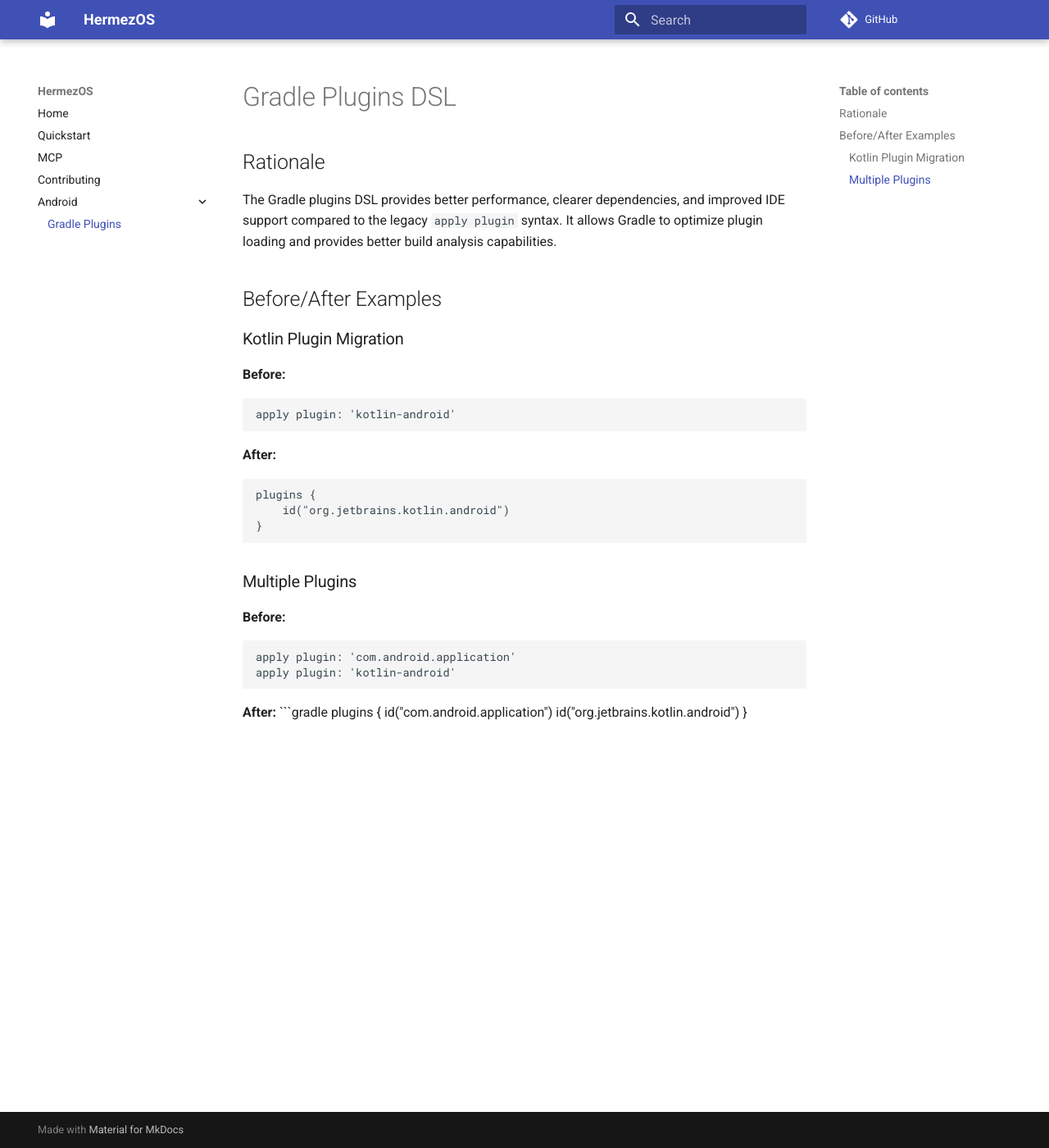
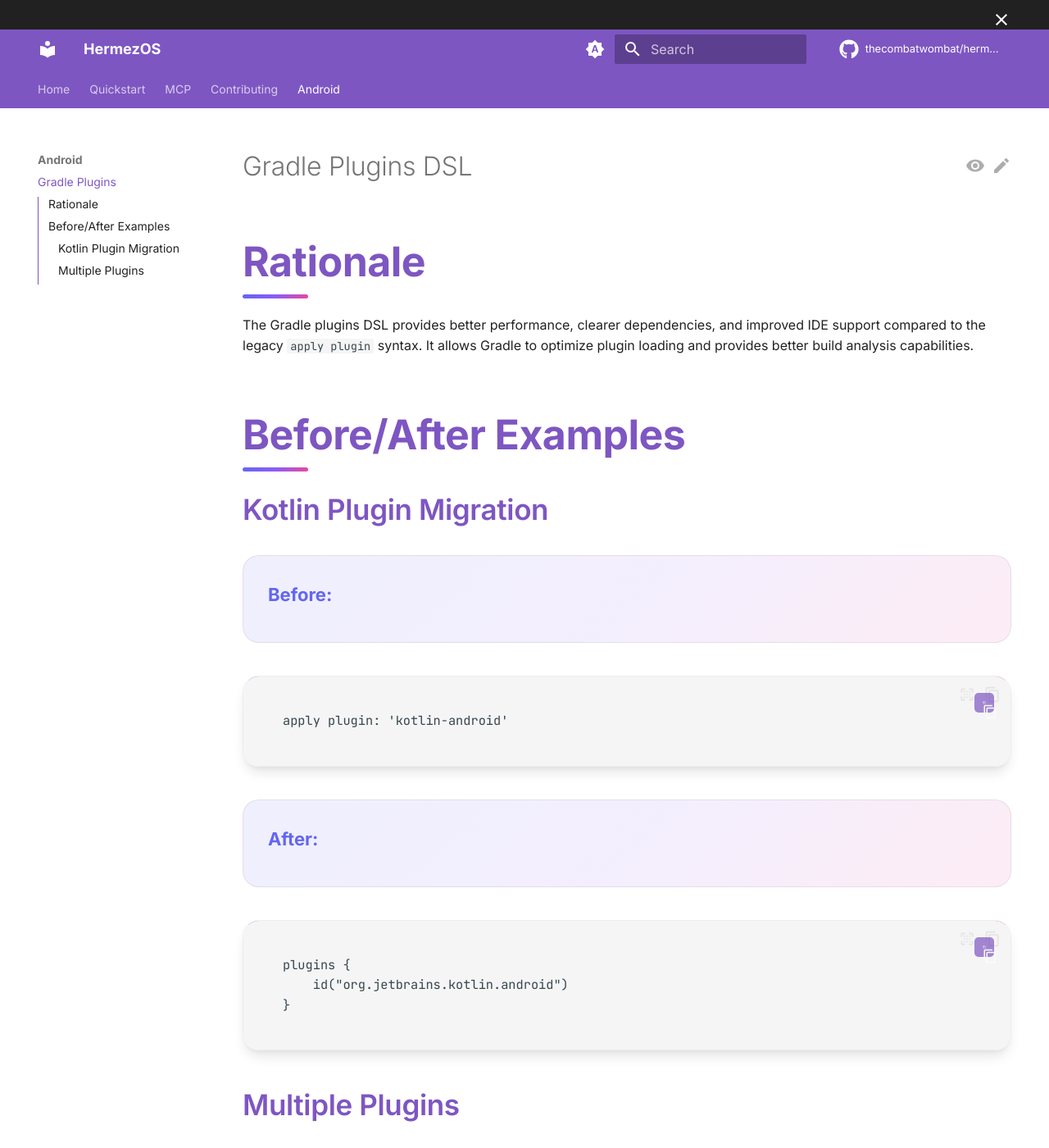
Before and after one commit to thecombatwombat/hermezos, an MkDocs documentation site: the page built from docs/android/gradle_plugins.md, in a window 1280 px wide and 1400 px high. Shown: the whole window at 82% size. Built offline with MkDocs 1.6.1 and Material for MkDocs 9.7.7, drawn with Linux system fonts in a browser that asks for light colours; comment, search, counter and statistics services are not loaded; some of the changed text lies outside the part shown.

Commit message:
styling for docs

```diff
--- /dev/null
+++ b/docs/overrides/main.html
@@ -0,0 +1,203 @@
+{% extends "base.html" %}
+
+{% block extrahead %}
+  <!-- Preload fonts for better performance -->
+  <link rel="preconnect" href="https://fonts.googleapis.com">
+  <link rel="preconnect" href="https://fonts.gstatic.com" crossorigin>
+  <link href="https://fonts.googleapis.com/css2?family=Inter:wght@300;400;500;600;700;800&family=JetBrains+Mono:wght@400;500;600&display=swap" rel="stylesheet">
+
+  <!-- Meta tags for better SEO and social sharing -->
+  <meta property="og:type" content="website">
+  <meta property="og:title" content="HermezOS - Messenger of Unwritten Rules">
+  <meta property="og:description" content="Local-first knowledge registry that transforms your team's unwritten rules into deterministic, AI-ready context packs.">
+  <meta property="og:image" content="{{ config.site_url }}assets/images/hermezos-social.png">
+  <meta property="og:url" content="{{ config.site_url }}">
+  <meta name="twitter:card" content="summary_large_image">
+  <meta name="twitter:title" content="HermezOS - Messenger of Unwritten Rules">
+  <meta name="twitter:description" content="Local-first knowledge registry that transforms your team's unwritten rules into deterministic, AI-ready context packs.">
+  <meta name="twitter:image" content="{{ config.site_url }}assets/images/hermezos-social.png">
+
+  <!-- Favicon and app icons -->
+  <link rel="apple-touch-icon" sizes="180x180" href="{{ 'assets/images/apple-touch-icon.png' | url }}">
+  <link rel="icon" type="image/png" sizes="32x32" href="{{ 'assets/images/favicon-32x32.png' | url }}">
+  <link rel="icon" type="image/png" sizes="16x16" href="{{ 'assets/images/favicon-16x16.png' | url }}">
+  <link rel="manifest" href="{{ 'assets/images/site.webmanifest' | url }}">
+
+  <!-- Custom analytics or tracking code can go here -->
+{% endblock %}
+
+{% block announce %}
+  <!-- Optional announcement bar -->
+  {% if config.extra.announcement %}
+    <div class="md-banner md-banner--warning">
+      <div class="md-banner__inner md-grid md-typeset">
+        {{ config.extra.announcement }}
+      </div>
+    </div>
+  {% endif %}
+{% endblock %}
+
+{% block hero %}
+  {% if page.meta and page.meta.hero %}
+    <div class="md-hero">
+      <div class="md-hero__inner md-grid">
+        <div class="md-hero__content">
+          <h1>{{ page.meta.hero.title | default(config.site_name, true) }}</h1>
+          <p>{{ page.meta.hero.description }}</p>
+          {% if page.meta.hero.cta %}
+            <a href="{{ page.meta.hero.cta.link }}" class="md-button md-button--primary">
+              {{ page.meta.hero.cta.text }}
+            </a>
+          {% endif %}
+        </div>
+      </div>
+    </div>
+  {% endif %}
+{% endblock %}
+
+{% block footer %}
+  <footer class="md-footer">
+    {% if "navigation.footer" in config.theme.features %}
+      {% if page.previous_page or page.next_page %}
+        <nav class="md-footer__inner md-grid" aria-label="{{ lang.t('footer') }}">
+          {% if page.previous_page %}
+            <a href="{{ page.previous_page.url | url }}" class="md-footer__link md-footer__link--prev" aria-label="{{ lang.t('footer.previous') }}: {{ page.previous_page.title | e }}" rel="prev">
+              <div class="md-footer__button md-icon">
+                {% include ".icons/material/arrow-left.svg" %}
+              </div>
+              <div class="md-footer__title">
+                <span class="md-footer__direction">
+                  {{ lang.t("footer.previous") }}
+                </span>
+                <div class="md-ellipsis">
+                  {{ page.previous_page.title }}
+                </div>
+              </div>
+            </a>
+          {% endif %}
+          {% if page.next_page %}
+            <a href="{{ page.next_page.url | url }}" class="md-footer__link md-footer__link--next" aria-label="{{ lang.t('footer.next') }}: {{ page.next_page.title | e }}" rel="next">
+              <div class="md-footer__title">
+                <span class="md-footer__direction">
+                  {{ lang.t("footer.next") }}
+                </span>
+                <div class="md-ellipsis">
+                  {{ page.next_page.title }}
+                </div>
+              </div>
+              <div class="md-footer__button md-icon">
+                {% include ".icons/material/arrow-right.svg" %}
+              </div>
+            </a>
+          {% endif %}
+        </nav>
+      {% endif %}
+    {% endif %}
+    <div class="md-footer-meta md-typeset">
+      <div class="md-footer-meta__inner md-grid">
+        <div class="md-copyright">
+          {% if config.copyright %}
+            <div class="md-copyright__highlight">
+              {{ config.copyright }}
+            </div>
+          {% endif %}
+          <div class="md-copyright__highlight">
+            Made with ❤️ for development teams who value knowledge sharing
+          </div>
+        </div>
+        {% if config.extra.social %}
+          <div class="md-social">
+            {% for social in config.extra.social %}
+              <a href="{{ social.link }}" target="_blank" rel="noopener" title="{{ social.name }}" class="md-social__link">
+                {% include ".icons/" ~ social.icon ~ ".svg" %}
+              </a>
+            {% endfor %}
+          </div>
+        {% endif %}
+      </div>
+    </div>
+  </footer>
+{% endblock %}
+
+{% block scripts %}
+  {{ super() }}
+
+  <!-- Custom JavaScript for enhanced interactions -->
+  <script>
+    // Add smooth scrolling for anchor links
+    document.querySelectorAll('a[href^="#"]').forEach(anchor => {
+      anchor.addEventListener('click', function (e) {
+        e.preventDefault();
+        const target = document.querySelector(this.getAttribute('href'));
+        if (target) {
+          target.scrollIntoView({
+            behavior: 'smooth',
+            block: 'start'
+          });
+        }
+      });
+    });
+
+    // Add copy button functionality to code blocks
+    document.querySelectorAll('.highlight').forEach(block => {
+      const button = document.createElement('button');
+      button.className = 'md-clipboard md-icon';
+      button.title = 'Copy to clipboard';
+      button.innerHTML = '<svg xmlns="http://www.w3.org/2000/svg" viewBox="0 0 24 24"><path d="M19,21H8V7H19M19,5H8A2,2 0 0,0 6,7V21A2,2 0 0,0 8,23H19A2,2 0 0,0 21,21V7A2,2 0 0,0 19,5M16,1H4A2,2 0 0,0 2,3V17H4V3H16V1Z"/></svg>';
+
+      button.addEventListener('click', () => {
+        const code = block.querySelector('code');
+        if (code) {
+          navigator.clipboard.writeText(code.textContent).then(() => {
+            button.innerHTML = '<svg xmlns="http://www.w3.org/2000/svg" viewBox="0 0 24 24"><path d="M21,7L9,19L3.5,13.5L4.91,12.09L9,16.17L19.59,5.59L21,7Z"/></svg>';
+            setTimeout(() => {
+              button.innerHTML = '<svg xmlns="http://www.w3.org/2000/svg" viewBox="0 0 24 24"><path d="M19,21H8V7H19M19,5H8A2,2 0 0,0 6,7V21A2,2 0 0,0 8,23H19A2,2 0 0,0 21,21V7A2,2 0 0,0 19,5M16,1H4A2,2 0 0,0 2,3V17H4V3H16V1Z"/></svg>';
+            }, 2000);
+          });
+        }
+      });
+
+      block.style.position = 'relative';
+      button.style.position = 'absolute';
+      button.style.top = '1rem';
+      button.style.right = '1rem';
+      button.style.zIndex = '1';
+      button.style.background = 'var(--md-primary-fg-color)';
+      button.style.color = 'var(--md-primary-bg-color)';
+      button.style.border = 'none';
+      button.style.borderRadius = '0.25rem';
+      button.style.padding = '0.5rem';
+      button.style.cursor = 'pointer';
+      button.style.opacity = '0.7';
+      button.style.transition = 'opacity 0.2s ease';
+
+      button.addEventListener('mouseenter', () => button.style.opacity = '1');
+      button.addEventListener('mouseleave', () => button.style.opacity = '0.7');
+
+      block.appendChild(button);
+    });
+
+    // Add intersection observer for fade-in animations
+    const observerOptions = {
+      threshold: 0.1,
+      rootMargin: '0px 0px -50px 0px'
+    };
+
+    const observer = new IntersectionObserver((entries) => {
+      entries.forEach(entry => {
+        if (entry.isIntersecting) {
+          entry.target.style.opacity = '1';
+          entry.target.style.transform = 'translateY(0)';
+        }
+      });
+    }, observerOptions);
+
+    // Observe elements for animation
+    document.querySelectorAll('.md-typeset h2, .md-typeset h3, .highlight, p:has(strong:first-child)').forEach(el => {
+      el.style.opacity = '0';
+      el.style.transform = 'translateY(20px)';
+      el.style.transition = 'opacity 0.6s ease, transform 0.6s ease';
+      observer.observe(el);
+    });
+  </script>
+{% endblock %}
--- /dev/null
+++ b/docs/stylesheets/extra.css
@@ -0,0 +1,293 @@
+/* HermezOS Custom Styles - Elite Modern Design */
+
+:root {
+  /* Brand Colors */
+  --hermez-primary: #6366f1;
+  --hermez-primary-dark: #4f46e5;
+  --hermez-accent: #f59e0b;
+  --hermez-accent-dark: #d97706;
+
+  /* Gradients */
+  --hermez-gradient: linear-gradient(135deg, #6366f1 0%, #8b5cf6 50%, #ec4899 100%);
+  --hermez-gradient-subtle: linear-gradient(135deg, rgba(99, 102, 241, 0.1) 0%, rgba(139, 92, 246, 0.1) 50%, rgba(236, 72, 153, 0.1) 100%);
+
+  /* Shadows */
+  --hermez-shadow-sm: 0 1px 2px 0 rgba(0, 0, 0, 0.05);
+  --hermez-shadow: 0 4px 6px -1px rgba(0, 0, 0, 0.1), 0 2px 4px -1px rgba(0, 0, 0, 0.06);
+  --hermez-shadow-lg: 0 10px 15px -3px rgba(0, 0, 0, 0.1), 0 4px 6px -2px rgba(0, 0, 0, 0.05);
+  --hermez-shadow-xl: 0 20px 25px -5px rgba(0, 0, 0, 0.1), 0 10px 10px -5px rgba(0, 0, 0, 0.04);
+
+  /* Typography */
+  --hermez-font-display: 'Inter', -apple-system, BlinkMacSystemFont, 'Segoe UI', Roboto, sans-serif;
+}
+
+/* Hero Section Styling */
+.md-typeset h1:first-child {
+  font-size: 4rem;
+  font-weight: 800;
+  background: var(--hermez-gradient);
+  -webkit-background-clip: text;
+  -webkit-text-fill-color: transparent;
+  background-clip: text;
+  text-align: center;
+  margin: 2rem 0 1rem 0;
+  line-height: 1.1;
+  letter-spacing: -0.02em;
+}
+
+.md-typeset h1:first-child + p {
+  font-size: 1.5rem;
+  font-weight: 300;
+  text-align: center;
+  color: var(--md-default-fg-color--light);
+  margin-bottom: 3rem;
+  font-style: italic;
+}
+
+/* Section Headers */
+.md-typeset h2 {
+  font-size: 2.5rem;
+  font-weight: 700;
+  margin: 3rem 0 1.5rem 0;
+  position: relative;
+  color: var(--md-primary-fg-color);
+  letter-spacing: -0.01em;
+}
+
+.md-typeset h2::after {
+  content: '';
+  position: absolute;
+  bottom: -0.5rem;
+  left: 0;
+  width: 4rem;
+  height: 0.25rem;
+  background: var(--hermez-gradient);
+  border-radius: 0.125rem;
+}
+
+.md-typeset h3 {
+  font-size: 1.75rem;
+  font-weight: 600;
+  margin: 2rem 0 1rem 0;
+  color: var(--md-primary-fg-color);
+}
+
+/* Enhanced Code Blocks */
+.md-typeset .highlight {
+  border-radius: 1rem;
+  overflow: hidden;
+  box-shadow: var(--hermez-shadow-lg);
+  border: 1px solid var(--md-default-fg-color--lightest);
+  margin: 2rem 0;
+  position: relative;
+}
+
+.md-typeset .highlight::before {
+  content: '';
+  position: absolute;
+  top: 0;
+  left: 0;
+  right: 0;
+  height: 0.25rem;
+  background: var(--hermez-gradient);
+}
+
+.md-typeset .highlight pre {
+  margin: 0;
+  padding: 1.5rem;
+  background: var(--md-code-bg-color);
+  font-size: 0.9rem;
+  line-height: 1.6;
+}
+
+.md-typeset .highlight code {
+  background: transparent;
+  font-family: 'JetBrains Mono', 'Fira Code', 'SF Mono', Consolas, monospace;
+  font-weight: 400;
+}
+
+/* Feature Cards */
+.md-typeset p:has(strong:first-child) {
+  background: var(--hermez-gradient-subtle);
+  border: 1px solid var(--md-default-fg-color--lightest);
+  border-radius: 1rem;
+  padding: 1.5rem;
+  margin: 1.5rem 0;
+  position: relative;
+  backdrop-filter: blur(10px);
+  transition: all 0.3s ease;
+}
+
+.md-typeset p:has(strong:first-child):hover {
+  transform: translateY(-2px);
+  box-shadow: var(--hermez-shadow-xl);
+  border-color: var(--hermez-primary);
+}
+
+.md-typeset p:has(strong:first-child) strong:first-child {
+  display: block;
+  font-size: 1.1rem;
+  font-weight: 700;
+  margin-bottom: 0.5rem;
+  color: var(--hermez-primary);
+}
+
+/* Enhanced Lists */
+.md-typeset ul li {
+  margin: 0.75rem 0;
+  position: relative;
+  padding-left: 0.5rem;
+}
+
+.md-typeset ul li::marker {
+  color: var(--hermez-primary);
+  font-weight: 600;
+}
+
+.md-typeset ul li strong {
+  color: var(--md-primary-fg-color);
+  font-weight: 600;
+}
+
+/* Flow Diagram Styling */
+.md-typeset pre:has(code:contains("Codebase")) {
+  background: var(--hermez-gradient-subtle);
+  border: 2px solid var(--hermez-primary);
+  border-radius: 1rem;
+  padding: 2rem;
+  text-align: center;
+  font-family: var(--hermez-font-display);
+  font-weight: 500;
+  font-size: 1rem;
+  color: var(--md-primary-fg-color);
+  box-shadow: var(--hermez-shadow-lg);
+}
+
+/* Integration Section Grid */
+.md-typeset h3:contains("Command Line") ~ pre,
+.md-typeset h3:contains("AI Assistants") ~ pre,
+.md-typeset h3:contains("Python Library") ~ pre,
+.md-typeset h3:contains("CI/CD Pipeline") ~ pre {
+  position: relative;
+}
+
+.md-typeset h3:contains("Command Line") ~ pre::before { content: "🖥️"; }
+.md-typeset h3:contains("AI Assistants") ~ pre::before { content: "🤖"; }
+.md-typeset h3:contains("Python Library") ~ pre::before { content: "🐍"; }
+.md-typeset h3:contains("CI/CD Pipeline") ~ pre::before { content: "⚙️"; }
+
+.md-typeset h3:contains("Command Line") ~ pre::before,
+.md-typeset h3:contains("AI Assistants") ~ pre::before,
+.md-typeset h3:contains("Python Library") ~ pre::before,
+.md-typeset h3:contains("CI/CD Pipeline") ~ pre::before {
+  position: absolute;
+  top: 1rem;
+  right: 1rem;
+  font-size: 1.5rem;
+  z-index: 1;
+}
+
+/* Call-to-Action Styling */
+.md-typeset p:has(a[href="Quickstart.md"]) {
+  text-align: center;
+  margin: 3rem 0;
+  padding: 2rem;
+  background: var(--hermez-gradient-subtle);
+  border-radius: 1rem;
+  border: 2px solid var(--hermez-primary);
+}
+
+.md-typeset p:has(a[href="Quickstart.md"]) a {
+  display: inline-block;
+  background: var(--hermez-gradient);
+  color: white;
+  padding: 1rem 2rem;
+  border-radius: 0.75rem;
+  text-decoration: none;
+  font-weight: 600;
+  font-size: 1.1rem;
+  box-shadow: var(--hermez-shadow-lg);
+  transition: all 0.3s ease;
+  margin-top: 1rem;
+}
+
+.md-typeset p:has(a[href="Quickstart.md"]) a:hover {
+  transform: translateY(-2px);
+  box-shadow: var(--hermez-shadow-xl);
+  filter: brightness(1.1);
+}
+
+/* Footer Quote Styling */
+.md-typeset hr + p {
+  text-align: center;
+  font-style: italic;
+  font-size: 1.1rem;
+  color: var(--md-default-fg-color--light);
+  margin: 2rem 0;
+  padding: 1rem;
+  position: relative;
+}
+
+.md-typeset hr + p::before,
+.md-typeset hr + p::after {
+  content: '"';
+  font-size: 2rem;
+  color: var(--hermez-primary);
+  font-weight: 300;
+}
+
+/* Responsive Design */
+@media (max-width: 768px) {
+  .md-typeset h1:first-child {
+    font-size: 2.5rem;
+  }
+
+  .md-typeset h2 {
+    font-size: 2rem;
+  }
+
+  .md-typeset h3 {
+    font-size: 1.5rem;
+  }
+
+  .md-typeset p:has(strong:first-child) {
+    padding: 1rem;
+  }
+}
+
+/* Dark Mode Adjustments */
+[data-md-color-scheme="slate"] {
+  --hermez-gradient-subtle: linear-gradient(135deg, rgba(99, 102, 241, 0.15) 0%, rgba(139, 92, 246, 0.15) 50%, rgba(236, 72, 153, 0.15) 100%);
+}
+
+[data-md-color-scheme="slate"] .md-typeset .highlight {
+  border-color: var(--md-default-fg-color--lightest);
+  box-shadow: 0 10px 15px -3px rgba(0, 0, 0, 0.3), 0 4px 6px -2px rgba(0, 0, 0, 0.15);
+}
+
+[data-md-color-scheme="slate"] .md-typeset p:has(strong:first-child):hover {
+  box-shadow: 0 20px 25px -5px rgba(0, 0, 0, 0.3), 0 10px 10px -5px rgba(0, 0, 0, 0.15);
+}
+
+/* Smooth Animations */
+* {
+  transition: color 0.2s ease, background-color 0.2s ease, border-color 0.2s ease;
+}
+
+/* Custom Scrollbar */
+::-webkit-scrollbar {
+  width: 8px;
+}
+
+::-webkit-scrollbar-track {
+  background: var(--md-default-bg-color);
+}
+
+::-webkit-scrollbar-thumb {
+  background: var(--hermez-gradient);
+  border-radius: 4px;
+}
+
+::-webkit-scrollbar-thumb:hover {
+  filter: brightness(1.1);
+}
--- a/mkdocs.yml
+++ b/mkdocs.yml
@@ -1,9 +1,118 @@
 site_name: HermezOS
+site_description: Messenger of unwritten rules - Local-first knowledge registry for development teams
 site_url: https://thecombatwombat.github.io/hermezos/
 repo_url: https://github.com/thecombatwombat/hermezos
+repo_name: thecombatwombat/hermezos
+
 theme:
   name: material
+  custom_dir: docs/overrides
+  palette:
+    # Palette toggle for automatic mode
+    - media: "(prefers-color-scheme)"
+      toggle:
+        icon: material/brightness-auto
+        name: Switch to light mode
+    # Palette toggle for light mode
+    - media: "(prefers-color-scheme: light)"
+      scheme: default
+      primary: deep purple
+      accent: amber
+      toggle:
+        icon: material/brightness-7
+        name: Switch to dark mode
+    # Palette toggle for dark mode
+    - media: "(prefers-color-scheme: dark)"
+      scheme: slate
+      primary: deep purple
+      accent: amber
+      toggle:
+        icon: material/brightness-4
+        name: Switch to system preference
+  font:
+    text: Inter
+    code: JetBrains Mono
+  features:
+    - announce.dismiss
+    - content.action.edit
+    - content.action.view
+    - content.code.annotate
+    - content.code.copy
+    - content.code.select
+    - content.tabs.link
+    - content.tooltips
+    - header.autohide
+    - navigation.expand
+    - navigation.footer
+    - navigation.indexes
+    - navigation.instant
+    - navigation.instant.prefetch
+    - navigation.instant.progress
+    - navigation.prune
+    - navigation.sections
+    - navigation.tabs
+    - navigation.tabs.sticky
+    - navigation.top
+    - navigation.tracking
+    - search.highlight
+    - search.share
+    - search.suggest
+    - toc.follow
+    - toc.integrate
+  icon:
+    repo: fontawesome/brands/github
+    edit: material/pencil
+    view: material/eye
+
+extra:
+  social:
+    - icon: fontawesome/brands/github
+      link: https://github.com/thecombatwombat/hermezos
+      name: HermezOS on GitHub
+  generator: false
+
+extra_css:
+  - stylesheets/extra.css
+
+markdown_extensions:
+  - abbr
+  - admonition
+  - attr_list
+  - def_list
+  - footnotes
+  - md_in_html
+  - toc:
+      permalink: true
+  - pymdownx.arithmatex:
+      generic: true
+  - pymdownx.betterem:
+      smart_enable: all
+  - pymdownx.caret
+  - pymdownx.details
+  - pymdownx.emoji
+  - pymdownx.highlight:
+      anchor_linenums: true
+      line_spans: __span
+      pygments_lang_class: true
+  - pymdownx.inlinehilite
+  - pymdownx.keys
+  - pymdownx.magiclink:
+      normalize_issue_symbols: true
+      repo_url_shorthand: true
+      user: thecombatwombat
+      repo: hermezos
+  - pymdownx.mark
+  - pymdownx.smartsymbols
+  - pymdownx.snippets
+  - pymdownx.superfences
+  - pymdownx.tabbed:
+      alternate_style: true
+  - pymdownx.tasklist:
+      custom_checkbox: true
+  - pymdownx.tilde
+
 strict: true
+
 nav:
   - Home: index.md
   - Quickstart: Quickstart.md
@@ -11,7 +120,15 @@
   - Contributing: contrib.md
   - Android:
     - Gradle Plugins: android/gradle_plugins.md
+
 plugins:
-  - search
+  - search:
+      separator: '[\s\u200b\-_,:!=\[\]()"`/]+|\.(?!\d)|&[lg]t;|(?!\b)(?=[A-Z][a-z])'
   - minify:
       minify_html: true
+      minify_js: true
+      minify_css: true
+      htmlmin_opts:
+        remove_comments: true
+        remove_empty_space: true
+      cache_safe: true
```
Also changed, not shown: docs/index.md (+5 -0 lines), docs/assets/images/site.webmanifest (added).
